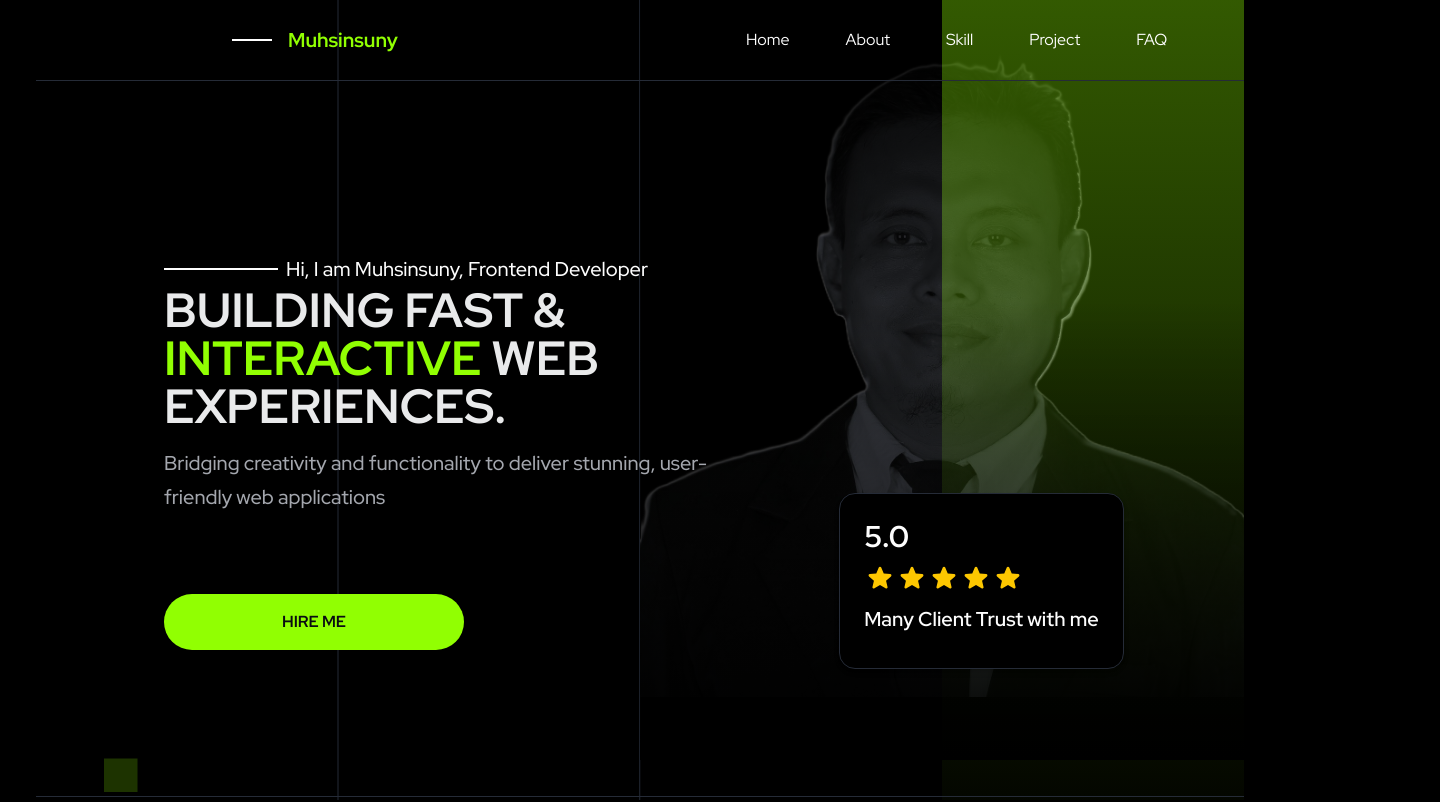
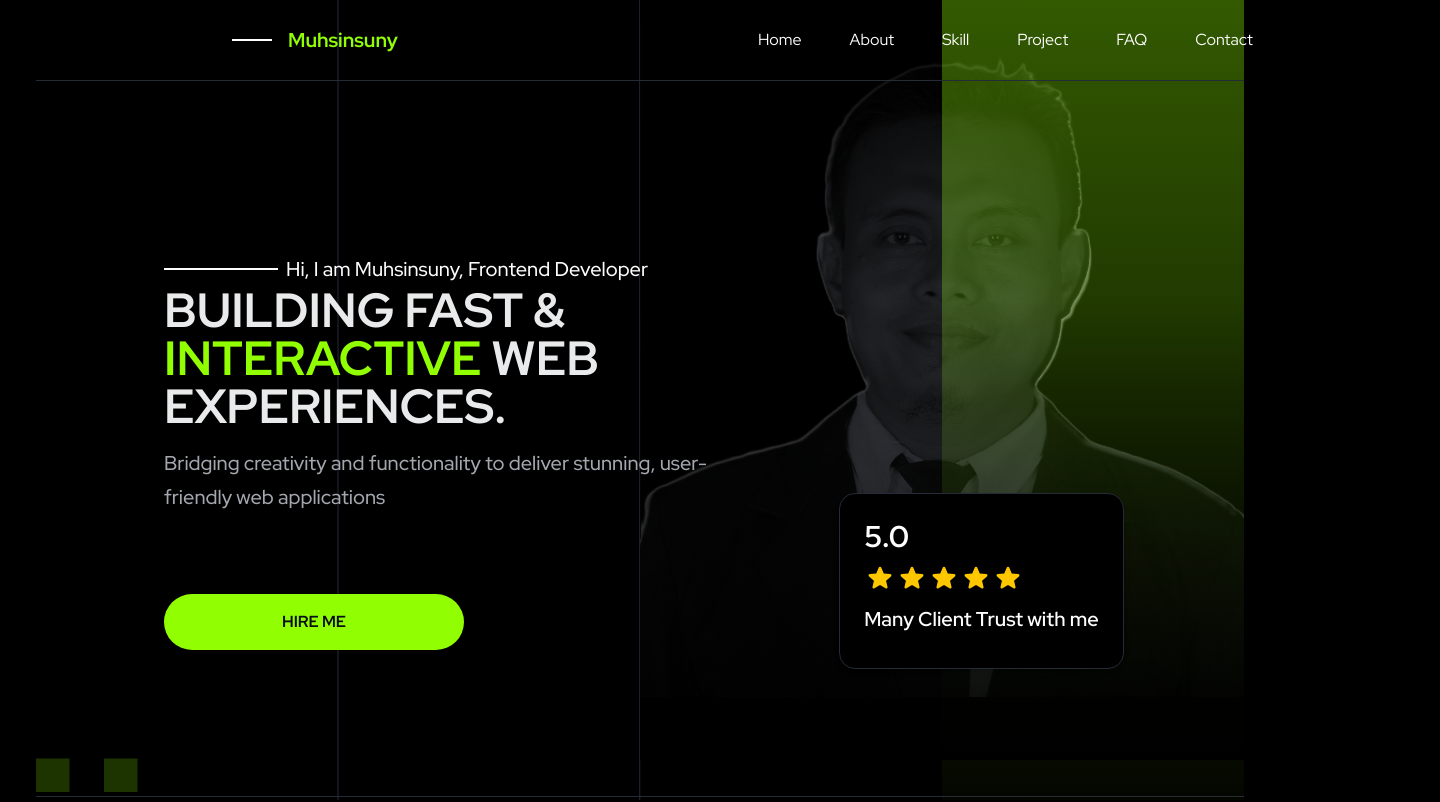
Before and after one commit to muhsinsuny/porto-suny, a Next.js app: page / in a window 1280 px wide. Shown: the top 802 px of the page, 1440 px wide, since content can reach past the window. Built offline with nearby package versions, Linux system fonts and the light colour scheme; a web font is replaced by a local one.

Commit message:
fix: adjust layout and spacing in Hero and Navbar components for better alignment

```diff
--- a/src/home/partials/hero.tsx
+++ b/src/home/partials/hero.tsx
@@ -12,7 +12,7 @@ import { Sticker } from '@/components/ui/sticker';
 export const Hero = () => {
   return (
     <section
-      className='custom-container flex-between flex flex-wrap items-center overflow-hidden md:relative md:z-80 md:min-h-screen md:px-32'
+      className='custom-container flex-between flex w-full flex-wrap items-center overflow-hidden md:relative md:z-80 md:min-h-screen md:px-32'
       id='hero'
     >
       <div className='z-80 flex flex-col items-center justify-center gap-10 md:z-10 md:flex-row md:place-items-start md:justify-start'>
@@ -77,9 +77,9 @@ export const Hero = () => {
       </div>
 
       {/* vertical line left mobile and right desktop*/}
-      <div className='absolute -top-[9%] left-1/2 -z-10 h-155.75 -translate-x-1/2 transform border-l border-neutral-800 md:absolute md:-top-[10%] md:left-[50%] md:-z-10 md:h-300 md:-translate-x-3/4 md:transform'></div>
+      <div className='absolute -top-[9%] left-1/2 -z-10 h-155.75 -translate-x-1/2 transform border-l border-neutral-800 md:absolute md:-top-[10%] md:left-[50%] md:-z-10 md:h-250 md:-translate-x-3/4 md:transform'></div>
       {/* vertical line right mobile and left desktop*/}
-      <div className='absolute top-[10%] left-3/4 -z-10 h-120 -translate-x-1/2 transform border-l border-neutral-800 md:absolute md:-top-[10%] md:left-[25%] md:-z-10 md:h-800 md:transform'></div>
+      <div className='absolute top-[10%] left-3/4 -z-10 h-120 -translate-x-1/2 transform border-l border-neutral-800 md:absolute md:-top-[10%] md:left-[25%] md:-z-10 md:h-250 md:transform'></div>
 
       {/* rectangle group */}
       <div>
@@ -87,7 +87,7 @@ export const Hero = () => {
           src='/icons/rectangle.svg'
           width={34}
           height={34}
-          className='md:width-[46px] md:height-[46px] absolute top-[105%] left-0 z-30 md:absolute md:top-[480] md:block'
+          className='md:width-[46px] md:height-[46px] absolute top-[105%] left-0 z-30 md:absolute md:top-[94.7%] md:block'
           alt='rectangle'
         />
       </div>
@@ -96,7 +96,7 @@ export const Hero = () => {
           src='/icons/rectangle.svg'
           width={34}
           height={34}
-          className='md:width-[46px] md:height-[46px] absolute top-[100%] left-8.5 z-30 md:absolute md:top-[100%] md:block'
+          className='md:width-[46px] md:height-[46px] absolute top-[100%] left-8.5 z-30 md:absolute md:top-[625] md:block'
           alt='rectangle'
         />
       </div>
--- a/src/home/partials/navbar.tsx
+++ b/src/home/partials/navbar.tsx
@@ -14,9 +14,9 @@ import { navigationItems } from '@/constants/Navigation.data';
 
 const Navbar = () => {
   return (
-    <header className='flex-between custom-container top-0 z-100 h-20 w-full items-center overflow-hidden py-6.25 text-white md:absolute md:z-100 md:px-32'>
+    <header className='flex-between custom-container top-0 z-100 h-20 w-full items-center justify-center py-6.25 text-white md:absolute md:z-100 md:px-32'>
       <div className='border-b-1px flex h-20 w-full items-center justify-between border-neutral-800 md:absolute md:z-100 md:ml-26 md:justify-between'>
-        <div className='md:flex md:flex-row md:items-center md:justify-center md:gap-75'>
+        <div className='md:justify-betwenn md:right-0 md:flex md:flex-row md:items-center md:gap-80'>
           <div className='flex items-start'>
             <div className='flex items-center gap-2.25 md:gap-4'>
               <div className='1px border-rgba(255, 255, 255, 1) w-6 border md:w-10'></div>
@@ -25,10 +25,10 @@ const Navbar = () => {
               </span>
             </div>
           </div>
-          <div className='flex items-center justify-between p-4 text-white md:mix-blend-hard-light'>
+          <div className='flex items-center justify-between p-2 text-white md:mix-blend-hard-light'>
             <div className='flex space-x-4'>
               <nav className='hidden md:block'>
-                <ul className='flex items-center gap-8 space-x-4 md:gap-6 md:p-6'>
+                <ul className='flex items-center gap-8 space-x-4 md:gap-4 md:p-6'>
                   {navigationItems.map((item, index) => (
                     <li
                       key={index}
```
